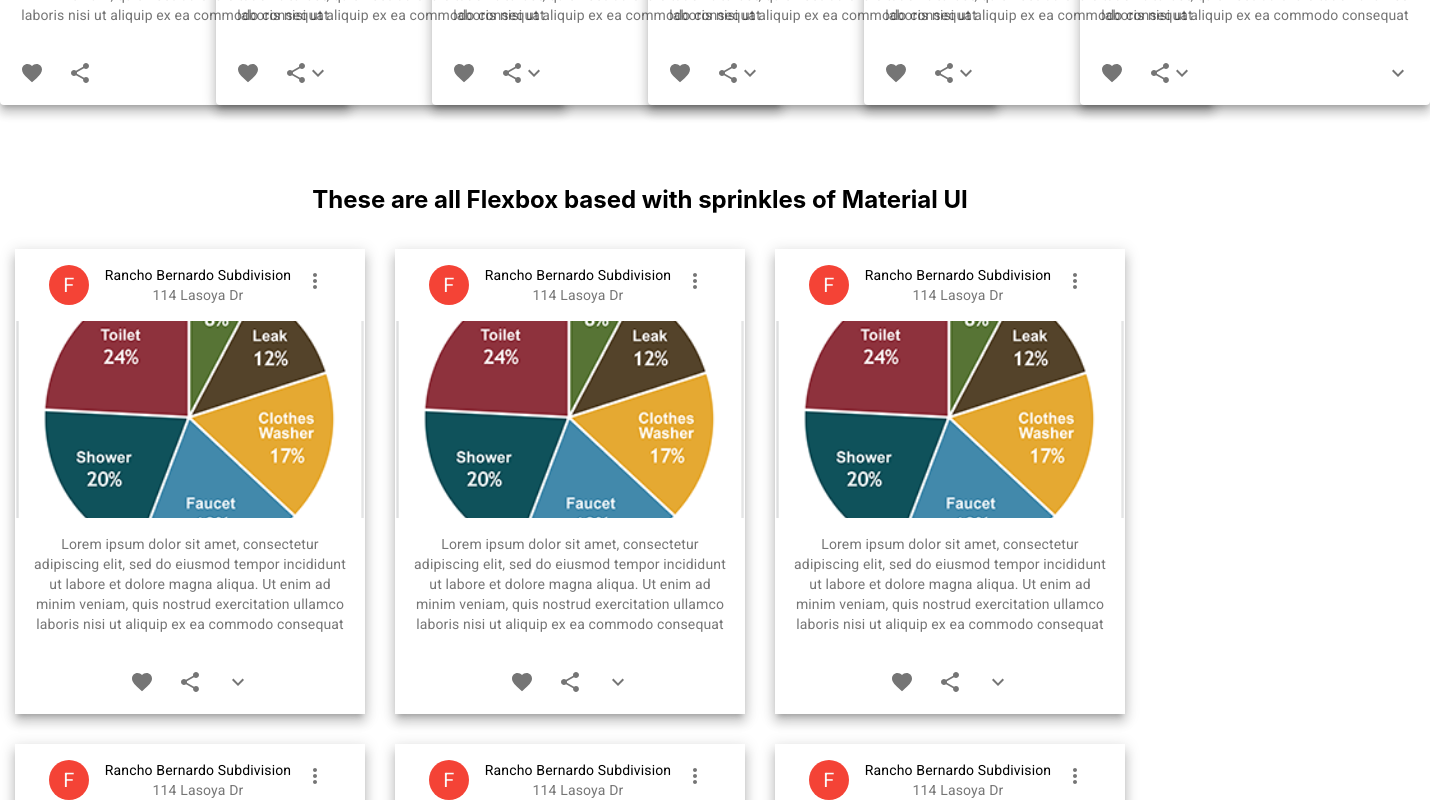
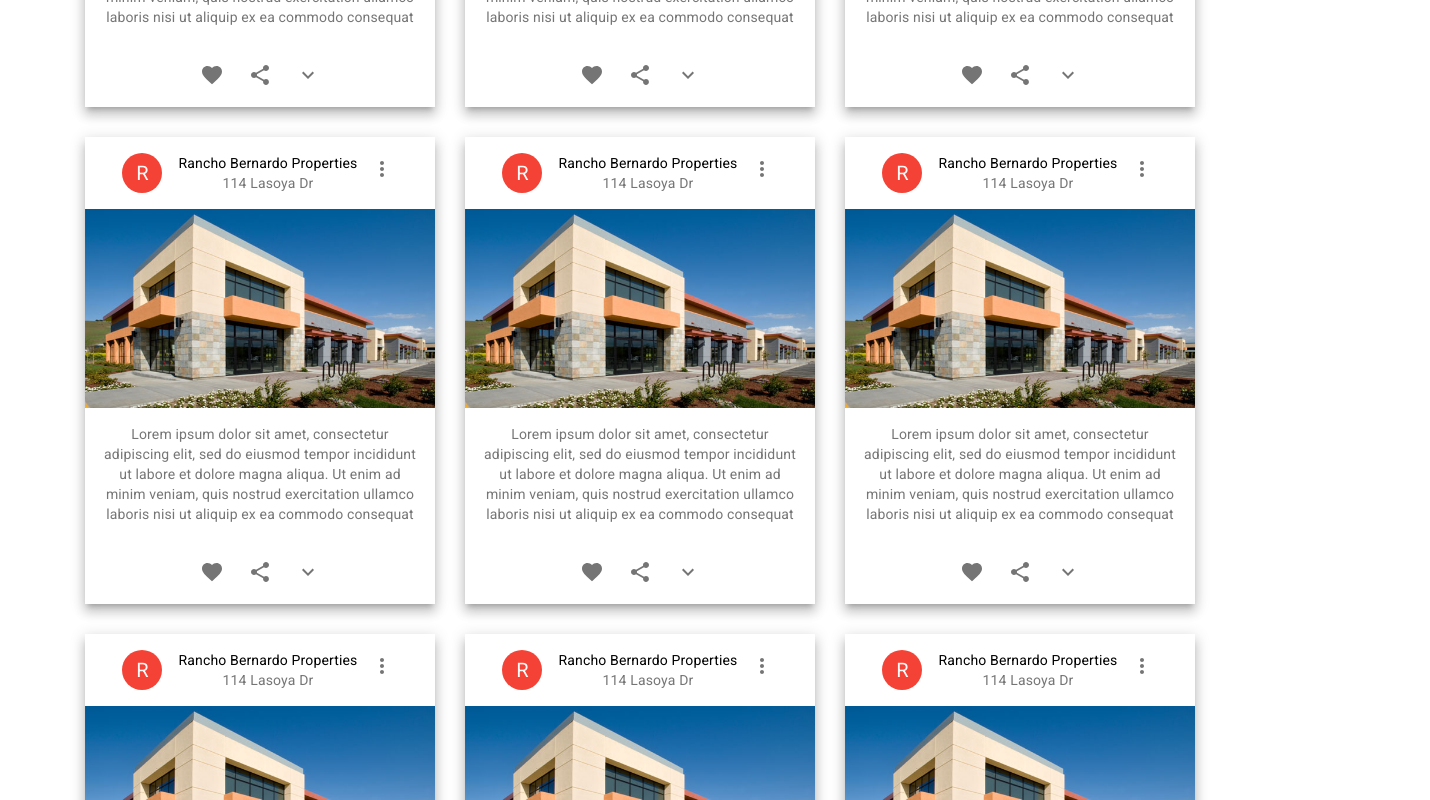
Before and after one commit to fidoogle/gsap-lessons, a React (Create React App) app: page / in a window 1280 px wide. Shown: the part 940-1740 px from the top of the page, 1430 px wide, since content can reach past the window. Built offline with nearby package versions, Linux system fonts and the light colour scheme.

Commit message:
move single image to top left

```diff
--- a/package.json
+++ b/package.json
@@ -9,6 +9,7 @@
     "@testing-library/react": "^9.4.0",
     "@testing-library/user-event": "^7.2.1",
     "gsap": "^3.0.5",
+    "node-sass": "^4.13.1",
     "react": "^16.12.0",
     "react-dom": "^16.12.0",
     "react-scripts": "3.3.0"
--- a/src/App.js
+++ b/src/App.js
@@ -1,7 +1,5 @@
-import React, { useEffect, useRef, useState } from 'react';
-import { TweenMax, Power3 } from 'gsap';
-import './App.css';
-import Tile from './Tile'
+import React from 'react';
+import './App.scss';
 import TileFlex from './tile-flex'
 
 function App() {
@@ -9,10 +7,7 @@ function App() {
 
   return (
     <div className="App">
-      <h2>These are all Material UI based.</h2>
-      <Tile/>
-      <br/><br/><br/>
-      <h2>These are all Flexbox based with sprinkles of Material UI</h2>
+      <h2>This uses Flexbox for the Layout and the Card with sprinkles of Material UI</h2>
       <TileFlex/>
     </div>
   );
--- a/src/App.css
+++ b/src/App.scss
@@ -1,3 +1,5 @@
+@import url("https://fonts.googleapis.com/css?family=Gelasio|Montserrat&display=swap");
+
 .App {
   text-align: center;
   /*visibility: hidden;*/
--- a/src/SampleCard.js
+++ b/src/SampleCard.js
@@ -1,4 +1,4 @@
-import React, { useEffect, useRef, useState } from 'react';
+import React, { useRef, useState } from 'react';
 import { makeStyles } from '@material-ui/core/styles';
 import clsx from 'clsx';
 import Card from '@material-ui/core/Card';
--- a/src/sample-card-flex.js
+++ b/src/sample-card-flex.js
@@ -1,11 +1,8 @@
-import React, { useEffect, useRef, useState } from 'react';
+import React, { useRef, useState } from 'react';
 import { makeStyles } from '@material-ui/core/styles';
 import clsx from 'clsx';
-import Card from '@material-ui/core/Card';
 import CardHeader from '@material-ui/core/CardHeader';
-import CardMedia from '@material-ui/core/CardMedia';
 import CardContent from '@material-ui/core/CardContent';
-import CardActionArea from '@material-ui/core/CardActionArea';
 import CardActions from '@material-ui/core/CardActions';
 import Collapse from '@material-ui/core/Collapse';
 import Avatar from '@material-ui/core/Avatar';
@@ -16,7 +13,7 @@ import FavoriteIcon from '@material-ui/icons/Favorite';
 import ShareIcon from '@material-ui/icons/Share';
 import ExpandMoreIcon from '@material-ui/icons/ExpandMore';
 import MoreVertIcon from '@material-ui/icons/MoreVert';
-import { TweenMax, Power3 } from 'gsap';
+import { gsap, Power3, ScrollToPlugin } from 'gsap/all';
 
 
 const useStyles = makeStyles(theme => ({
@@ -49,42 +46,76 @@ const useStyles = makeStyles(theme => ({
         justifyContent: 'flex-start',
         alignItems: 'center',
         boxShadow: '0px 5px 5px -3px rgba(0,0,0,0.2), 0px 8px 10px 1px rgba(0,0,0,0.14), 0px 3px 14px 2px rgba(0,0,0,0.12)'
+    },
+    positionAbsolute: {
+        position: 'relative'
     }
 }));
+
+gsap.registerPlugin(ScrollToPlugin);
 
 export default function SampleCard() {
     const classes = useStyles();
     const [expanded, setExpanded] = useState(false);
     const [cardExpanded, setCardExpanded] = useState(false);
+    const [boundingClientRect, setBoundingClientRect] = useState(null);
 
-    let oneCard = useRef(null)
+
+    let oneImage = useRef(null)
+    let oneTitle = useRef(null)
 
     const handleExpandClick = () => {
         setExpanded(!expanded);
     };
 
-    const handleCardExpandClick = () => {
+    const handleCardExpandClick = (event) => {
         setCardExpanded(!cardExpanded);
         if (cardExpanded) {
-            TweenMax.to(oneCard, 1, {
+            gsap.to(oneImage, 1, {
                 width: 350,
+                height: 200,
+                top: boundingClientRect.top,
+                left: boundingClientRect.left,
+                //xPercent: 0,
+                position: 'static',
                 ease: Power3.easeOut
             })
+            gsap.to(oneTitle, 1, {
+                top: boundingClientRect.top - 100,
+                left: boundingClientRect.left,
+                position: 'static',
+                ease: Power3.easeOut
+            })
+            window.scrollTo(0,boundingClientRect.top)
         }
         else {
-            TweenMax.to(oneCard, 1, {
+            let element = event.target;
+            setBoundingClientRect(element.getBoundingClientRect());
+            gsap.to(oneImage, 1, {
                 width: 700,
+                height: 300,
+                top:0,
+                left:0,
+                //xPercent:-50,
+                position: 'absolute',
                 ease: Power3.easeOut
             })
+            gsap.to(oneTitle, 1, {
+                top:320,
+                left:40,
+                position: 'absolute',
+                ease: Power3.easeOut
+            })
+            window.scrollTo(0,0)
         }
     };
 
     return (
-        <div className={classes.flexContainer} raised={true} ref={el => { oneCard = el }}>
-            <CardHeader
+        <div className={classes.flexContainer}>
+            <CardHeader ref={el => { oneTitle = el }}
                 avatar={
                     <Avatar aria-label="recipe" className={classes.avatar}>
-                        F
+                        R
                     </Avatar>
                 }
                 action={
@@ -92,21 +123,23 @@ export default function SampleCard() {
                         <MoreVertIcon />
                     </IconButton>
                 }
-                title="Rancho Bernardo Subdivision"
+                title="Rancho Bernardo Properties"
                 subheader="114 Lasoya Dr"
             />
-            <CardActionArea onClick={handleCardExpandClick}>
-                <CardMedia
-                    className={classes.media}
-                    image="/water-circle.png"
-                    title="water usage"
+
+            <img src="/property.jpg"
+                width="100%"
+                alt="Rancho Bernardo Properties"
+                ref={el => { oneImage = el }}
+                onClick={handleCardExpandClick}
+                style={{cursor: 'pointer'}}
                 />
-                <CardContent>
-                    <Typography variant="body2" color="textSecondary" component="p">
-                        Lorem ipsum dolor sit amet, consectetur adipiscing elit, sed do eiusmod tempor incididunt ut labore et dolore magna aliqua. Ut enim ad minim veniam, quis nostrud exercitation ullamco laboris nisi ut aliquip ex ea commodo consequat
-          </Typography>
-                </CardContent>
-            </CardActionArea>
+            <CardContent>
+                <Typography variant="body2" color="textSecondary" component="p">
+                    Lorem ipsum dolor sit amet, consectetur adipiscing elit, sed do eiusmod tempor incididunt ut labore et dolore magna aliqua. Ut enim ad minim veniam, quis nostrud exercitation ullamco laboris nisi ut aliquip ex ea commodo consequat
+                </Typography>
+            </CardContent>
+
             <CardActions disableSpacing>
                 <IconButton aria-label="add to favorites">
                     <FavoriteIcon />
--- a/src/tile-flex.js
+++ b/src/tile-flex.js
@@ -1,7 +1,5 @@
 import React from 'react';
 import { makeStyles } from '@material-ui/core/styles';
-import Grid from '@material-ui/core/Grid';
-import SampleCard from './sample-card-flex'
 import SampleCardFlex from './sample-card-flex'
 
 const useStyles = makeStyles(theme => ({
@@ -17,7 +15,7 @@ const useStyles = makeStyles(theme => ({
         display: 'flex',
         flexDirection: 'row',
         flexWrap: 'wrap',
-        justifyContent: 'flex-start',
+        justifyContent: 'center',
         alignItems: 'flex-start'
     }
 }));
@@ -28,40 +26,40 @@ export default function FullWidthGrid() {
     return (
         <div className={classes.flexContainer}>
 
-                    <SampleCard/>
-
-
-                    <SampleCard/>
-
-
-                    <SampleCard/>
+                    <SampleCardFlex/>
 
 
                     <SampleCardFlex/>
 
 
-                    <SampleCard/>
+                    <SampleCardFlex/>
 
 
-                    <SampleCard/>
+                    <SampleCardFlex/>
 
 
-                    <SampleCard/>
+                    <SampleCardFlex/>
 
 
-                    <SampleCard/>
+                    <SampleCardFlex/>
 
 
-                    <SampleCard/>
+                    <SampleCardFlex/>
 
 
-                    <SampleCard/>
+                    <SampleCardFlex/>
 
 
-                    <SampleCard/>
+                    <SampleCardFlex/>
 
 
-                    <SampleCard/>
+                    <SampleCardFlex/>
+
+
+                    <SampleCardFlex/>
+
+
+                    <SampleCardFlex/>
 
         </div>
     );
```
Also changed, not shown: public/property.jpg (added), 1 other file (tests, documents, lock files or other folders).
